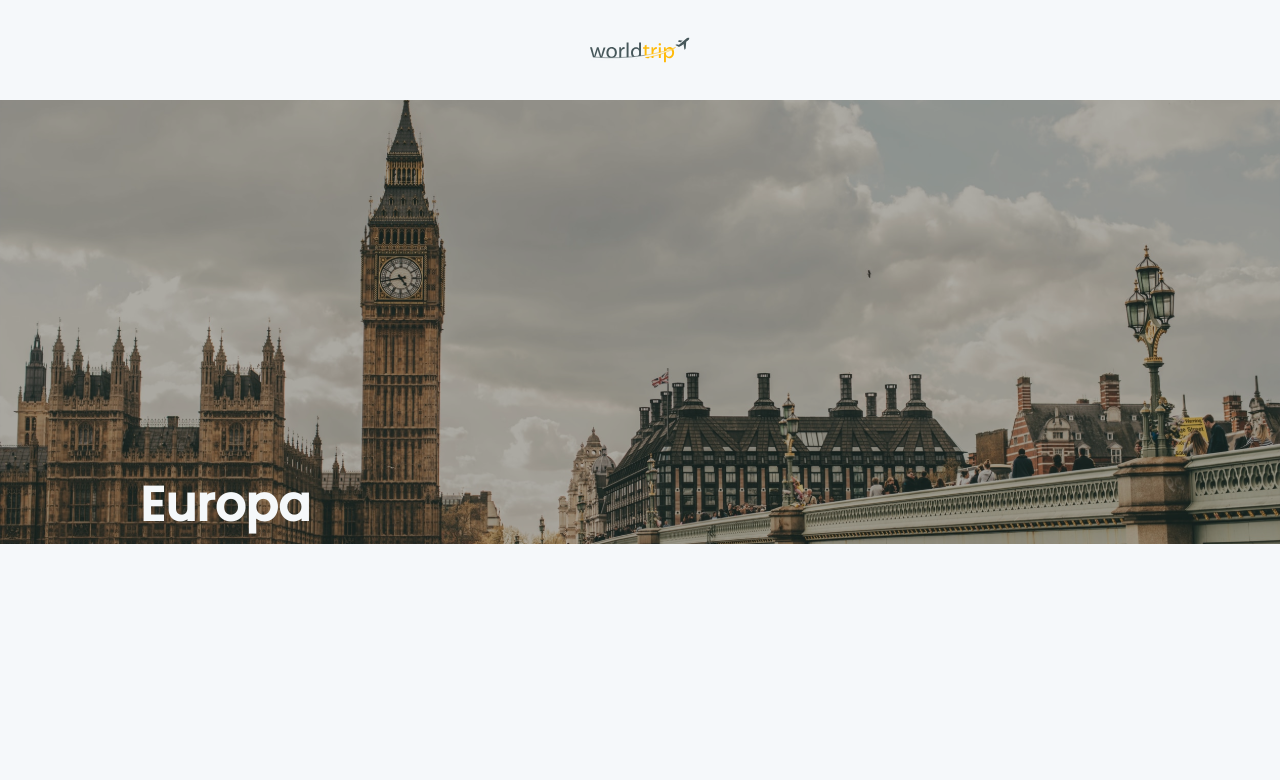
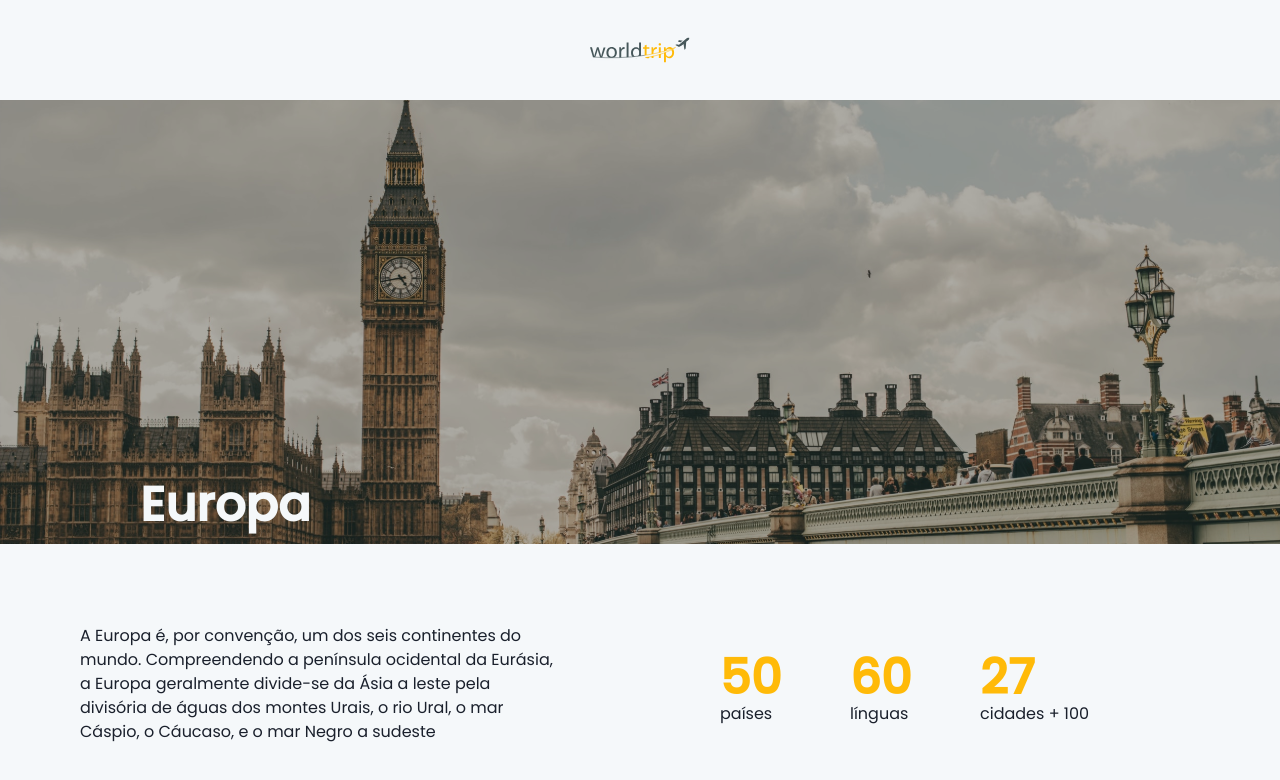
Before and after one commit to NicholasNeto/worldtrip, a Next.js app: page /continents/europa in a window 1280 px wide. Shown: the top 780 px of the page. Built offline with nearby package versions, Linux system fonts and the light colour scheme.

Commit message:
add content

```diff
--- a/src/pages/continents/europa.tsx
+++ b/src/pages/continents/europa.tsx
@@ -1,8 +1,10 @@
 
-import { Image, Flex, Text } from "@chakra-ui/react"
+import { Image, Flex, Text, SimpleGrid, Box, HStack } from "@chakra-ui/react"
+import React from "react"
 
 export default function Home() {
     return (
+        <>
             <Flex>
                 <Image
                     htmlHeight='500px'
@@ -27,5 +29,61 @@ export default function Home() {
 
                 >Europa</Text>
             </Flex >
+            <SimpleGrid columns={2} spacing={40} p={20}>
+                <Text>
+                    A Europa é, por convenção, um dos seis continentes do mundo.
+                    Compreendendo a península ocidental da Eurásia, a Europa
+                    geralmente divide-se da Ásia a leste pela divisória de águas
+                    dos montes Urais, o rio Ural, o mar Cáspio, o Cáucaso, e o
+                    mar Negro a sudeste
+                </Text>
+
+                <HStack spacing="32px">
+                    <Box>
+                        <Text
+                            width='98px'
+                            height='60px'
+
+                            fontFamily='Poppins'
+                            fontStyle='normal'
+                            fontWeight='600'
+                            fontSize='48px'
+                            line-height='72px'
+                            color='#FFBA08'
+                        >50</Text>
+                        <Text>países</Text>
+                    </Box>
+                    <Box>
+                        <Text
+                            width='98px'
+                            height='60px'
+
+                            fontFamily='Poppins'
+                            fontStyle='normal'
+                            fontWeight='600'
+                            fontSize='48px'
+                            line-height='72px'
+                            color='#FFBA08'
+                        >60</Text>
+                        <Text>línguas</Text>
+                    </Box>
+                    <Box>
+                        <Text
+                            width='98px'
+                            height='60px'
+
+                            fontFamily='Poppins'
+                            fontStyle='normal'
+                            fontWeight='600'
+                            fontSize='48px'
+                            line-height='72px'
+                            color='#FFBA08'
+                        >27</Text>
+                        <Text>cidades + 100</Text>
+                    </Box>
+
+                </HStack>
+            </SimpleGrid>
+        </>
     )
 }
```
Lines whose indentation alone changed are shown as unchanged.
